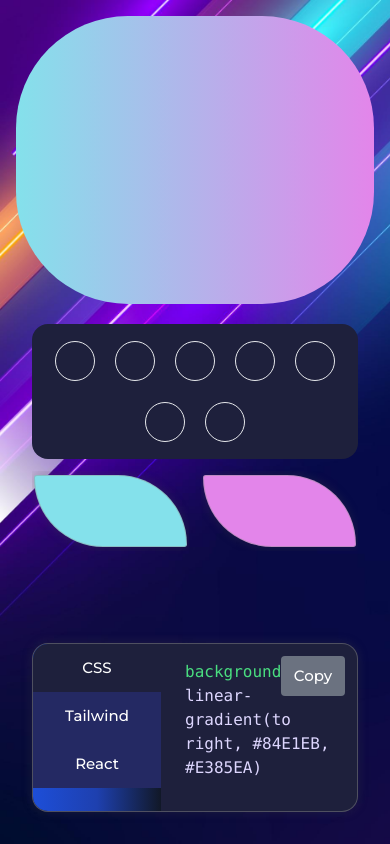
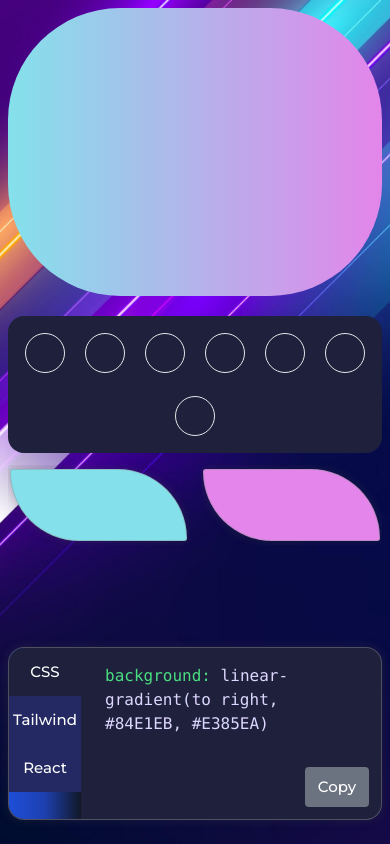
Before and after one commit to NehalSahu8055/Code_Alpha, a React (Vite) app in the folder Code_Alpha-Background-Generator/: page / in a window 390 px wide. Built offline with nearby package versions, Linux system fonts and the light colour scheme; some icons are missing.

Commit message:
Fixed Code Navbar

```diff
--- a/Code_Alpha-Background-Generator/src/components/ParentPanel.jsx
+++ b/Code_Alpha-Background-Generator/src/components/ParentPanel.jsx
@@ -31,7 +31,7 @@ export default function ParentPanel() {
     }));
   };
   return (
-    <main className="font-mont bg-[url('/bgg.jpg')] bg-no-repeat bg-cover flex flex-col min-h-screen  gap-5 justify-between p-4 ">
+    <main className="font-mont bg-[url('/bgg.jpg')] bg-no-repeat bg-cover flex flex-col min-h-screen  gap-5 justify-between md:p-4 p-2 ">
       <LeftPanel color={color} orientation={orientation} />
       <RightPanel
         color={color}
--- a/Code_Alpha-Background-Generator/src/components/RightPanel.jsx
+++ b/Code_Alpha-Background-Generator/src/components/RightPanel.jsx
@@ -8,7 +8,7 @@ export default function RightPanel({
   onOrientationChange,
 }) {
   return (
-    <div className="flex  justify-between flex-[0.5] gap-5 max-lg:flex-col-reverse max-lg:gap-20 px-4 pb-4">
+    <div className="flex  justify-between flex-[0.5] gap-5 max-lg:flex-col-reverse max-lg:gap-20 md:px-4 pb-4">
       <CodeSwitch color={color} orientation={orientation} />
 
       <Generator
--- a/Code_Alpha-Background-Generator/src/components/subcomponents/CodeSwitch.jsx
+++ b/Code_Alpha-Background-Generator/src/components/subcomponents/CodeSwitch.jsx
@@ -115,7 +115,7 @@ export function CodeSwitch({ color, orientation }) {
         {/* Tab with Code Snippet */}
         <div className="code head lg:relative bg-gradient-to-r from-blue-700 via-blue-800 to-gray-900">
           {/* Code Tabs */}
-          <div className="code__navbar flex max-lg:flex-col text-[15px] w-[25rem] max-lg:w-[8rem]">
+          <div className="code__navbar flex max-lg:flex-col text-[15px] w-[25rem] max-lg:w-[4.5rem]">
             {/* Everytime a function calls it update itself */}
             {tabs.map((tab, index) => (
               <button
@@ -130,7 +130,7 @@ export function CodeSwitch({ color, orientation }) {
             ))}
             <button
               onClick={handleCopyCode}
-              className="copy-btn absolute right-3 max-lg:top-3 lg:top-0 lg:bottom-0 my-auto w-16 flex justify-center items-center h-10 rounded-[0.25rem] bg-gray-500  text-white transition-all"
+              className="copy-btn absolute right-3 max-lg:bottom-3 lg:top-0 lg:bottom-0 my-auto w-16 flex justify-center items-center h-10 rounded-[0.25rem] bg-gray-500  text-white transition-all"
             >
               Copy
             </button>
```
Also changed, not shown: 5 other files (tests, documents, lock files or other folders).
